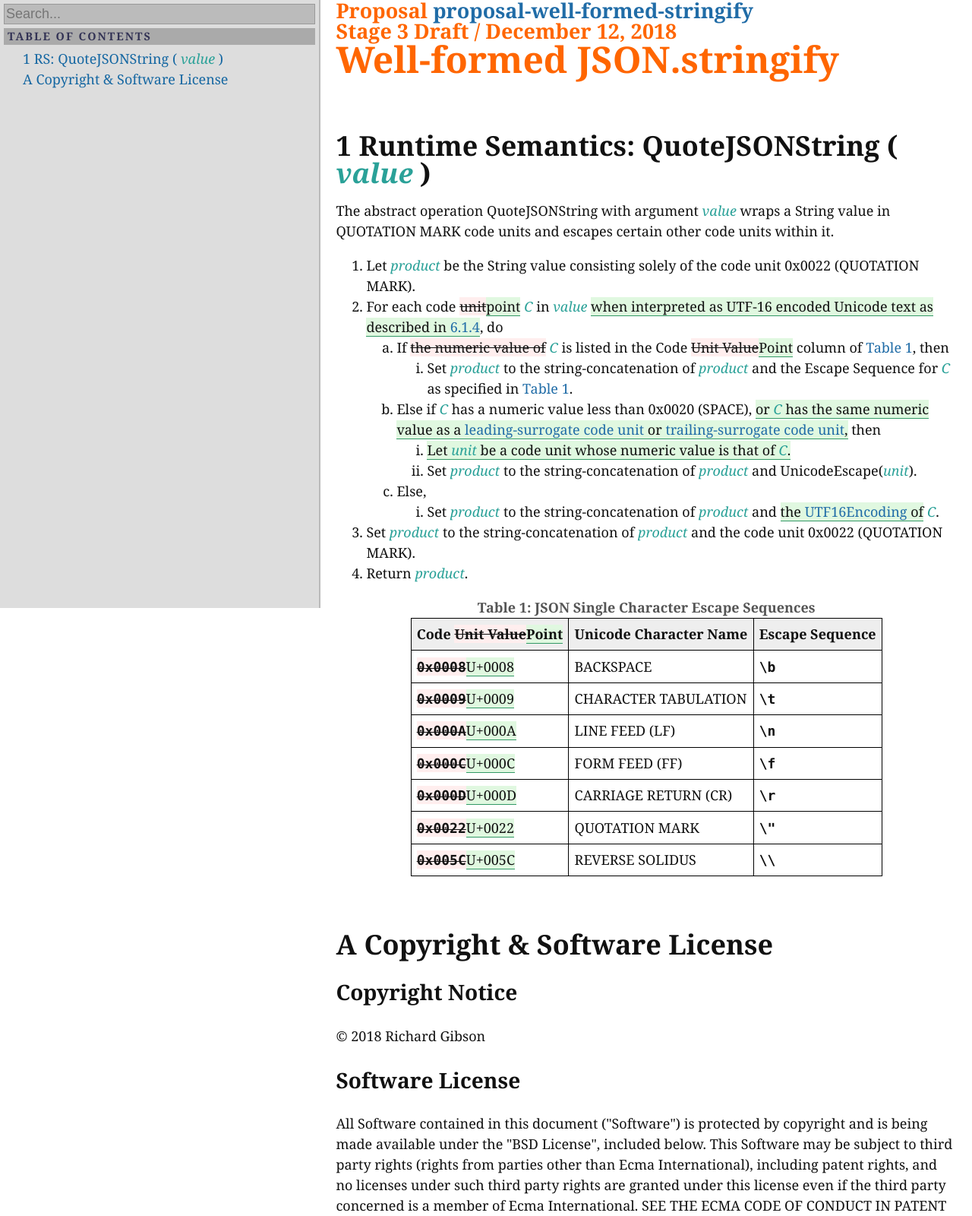
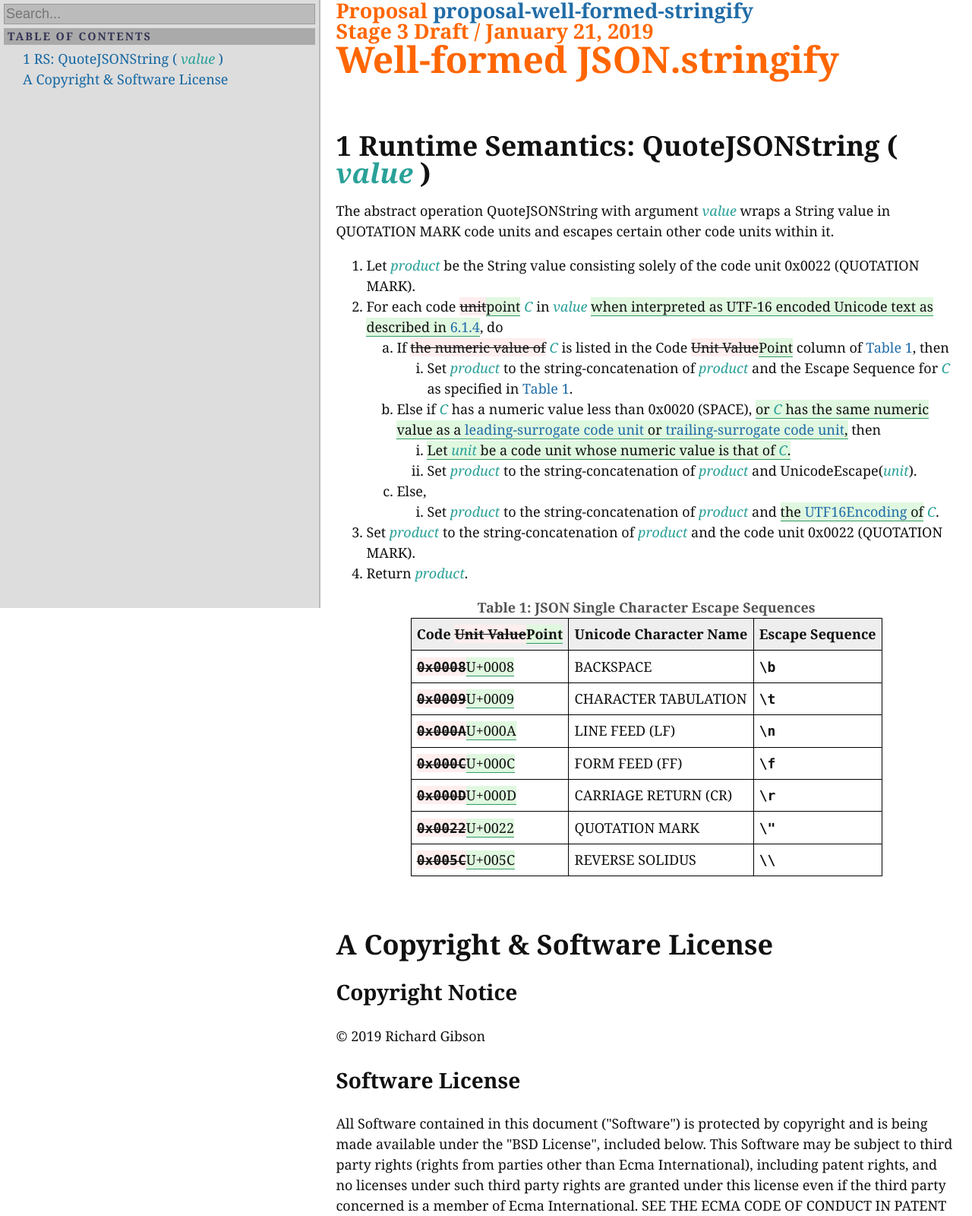
Before and after one commit to tc39/proposal-well-formed-stringify, a website: page docs/index.html in a window 1280 px wide. Shown: the top 1600 px of the page at 76% size. Drawn offline with nearby package versions, Linux system fonts and the light colour scheme.

Commit message:
Generated content @ c2cddc4fb4d2e96634557654eb7a0c48c1bb0476 [skip ci]

```diff
--- a/docs/index.html
+++ b/docs/index.html
@@ -1803,7 +1803,7 @@ li.menu-search-result-term:before {
     display: none;
   }
 }
-</style></head><body><div id="menu-toggle">☰</div><div id="menu-spacer"></div><div id="menu"><div id="menu-search"><input type="text" id="menu-search-box" placeholder="Search..."><div id="menu-search-results" class="inactive"></div></div><div id="menu-pins"><div class="menu-pane-header">Pins</div><ul id="menu-pins-list"></ul></div><div class="menu-pane-header">Table of Contents</div><div id="menu-toc"><ol class="toc"><li><span class="item-toggle-none"></span><a href="#sec-quotejsonstring" title="Runtime Semantics: QuoteJSONString ( value )"><span class="secnum">1</span> RS: QuoteJSONString ( <var>value</var> )</a></li><li><span class="item-toggle-none"></span><a href="#sec-copyright-and-software-license" title="Copyright &amp; Software License"><span class="secnum">A</span> Copyright &amp; Software License</a></li></ol></div></div><div id="spec-container"><h1 class="shortname first">Proposal  <a href="https://github.com/gibson042/ecma262-proposal-well-formed-stringify">proposal-well-formed-stringify</a></h1><h1 class="version">Stage 3 Draft / December 12, 2018</h1><h1 class="title">Well-formed JSON.stringify</h1>
+</style></head><body><div id="menu-toggle">☰</div><div id="menu-spacer"></div><div id="menu"><div id="menu-search"><input type="text" id="menu-search-box" placeholder="Search..."><div id="menu-search-results" class="inactive"></div></div><div id="menu-pins"><div class="menu-pane-header">Pins</div><ul id="menu-pins-list"></ul></div><div class="menu-pane-header">Table of Contents</div><div id="menu-toc"><ol class="toc"><li><span class="item-toggle-none"></span><a href="#sec-quotejsonstring" title="Runtime Semantics: QuoteJSONString ( value )"><span class="secnum">1</span> RS: QuoteJSONString ( <var>value</var> )</a></li><li><span class="item-toggle-none"></span><a href="#sec-copyright-and-software-license" title="Copyright &amp; Software License"><span class="secnum">A</span> Copyright &amp; Software License</a></li></ol></div></div><div id="spec-container"><h1 class="shortname first">Proposal  <a href="https://github.com/gibson042/ecma262-proposal-well-formed-stringify">proposal-well-formed-stringify</a></h1><h1 class="version">Stage 3 Draft / January 21, 2019</h1><h1 class="title">Well-formed JSON.stringify</h1>
 <emu-biblio href="./missing-productions.json"></emu-biblio>
 
 
@@ -1926,7 +1926,7 @@ li.menu-search-result-term:before {
       <h1><span class="secnum">A</span>Copyright &amp; Software License</h1>
 
       <h2>Copyright Notice</h2>
-      <p>© 2018 Richard Gibson</p>
+      <p>© 2019 Richard Gibson</p>
 
       <h2>Software License</h2>
       <p>All Software contained in this document ("Software") is protected by copyright and is being made available under the "BSD License", included below. This Software may be subject to third party rights (rights from parties other than Ecma International), including patent rights, and no licenses under such third party rights are granted under this license even if the third party concerned is a member of Ecma International. SEE THE ECMA CODE OF CONDUCT IN PATENT MATTERS AVAILABLE AT https://ecma-international.org/memento/codeofconduct.htm FOR INFORMATION REGARDING THE LICENSING OF PATENT CLAIMS THAT ARE REQUIRED TO IMPLEMENT ECMA INTERNATIONAL STANDARDS.</p>
```
